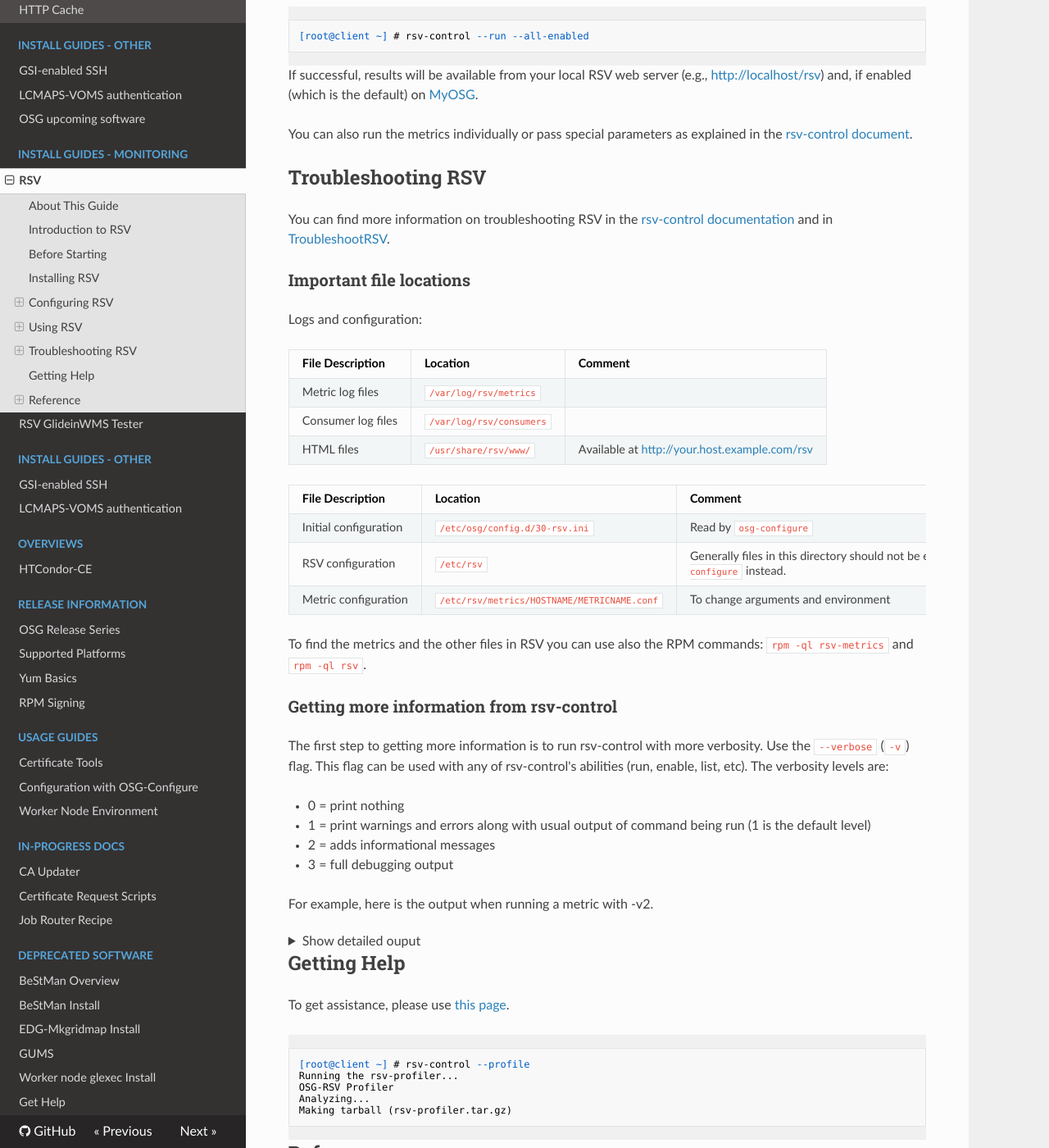
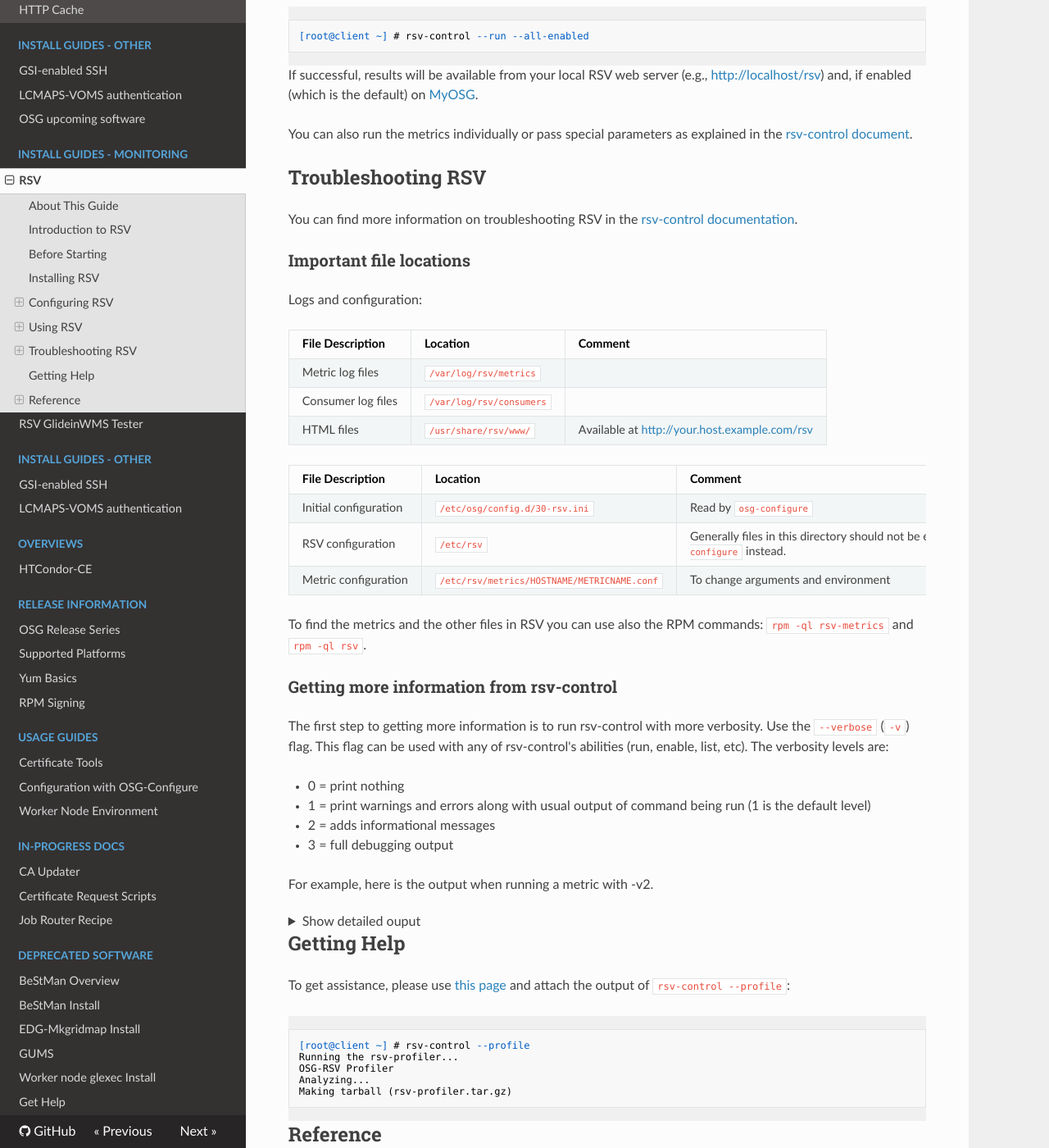
Before and after one commit to osg-htc/docs, an MkDocs documentation site: the page built from docs/monitoring/rsv.md, in a window 1280 px wide and 1400 px high, scrolled down 5043 px. Shown: the whole window at 82% size. Built offline with MkDocs 1.6.1, drawn with Linux system fonts in a browser that asks for light colours; nearby versions of some CDN libraries; old or Windows-style settings are respelled for this version of MkDocs.

Commit message:
Clarify RSV troubleshooting for archival

````diff
--- a/docs/monitoring/rsv.md
+++ b/docs/monitoring/rsv.md
@@ -172,7 +172,7 @@ You can also run the metrics individually or pass special parameters as explaine
 Troubleshooting RSV
 -------------------
 
-You can find more information on troubleshooting RSV in the [rsv-control documentation](https://twiki.opensciencegrid.org/bin/view/Documentation/Release3/RsvControl) and in [TroubleshootRSV](https://twiki.opensciencegrid.org/bin/view/Documentation/Release3/TroubleshootRsv).
+You can find more information on troubleshooting RSV in the [rsv-control documentation](rsv-control).
 
 ### Important file locations
 
@@ -263,7 +263,7 @@ EOT
 Getting Help
 ------------
 
-To get assistance, please use [this page](../common/help.md).
+To get assistance, please use [this page](../common/help.md) and attach the output of `rsv-control --profile`:
 
 ```console
 [root@client ~] # rsv-control --profile
````
